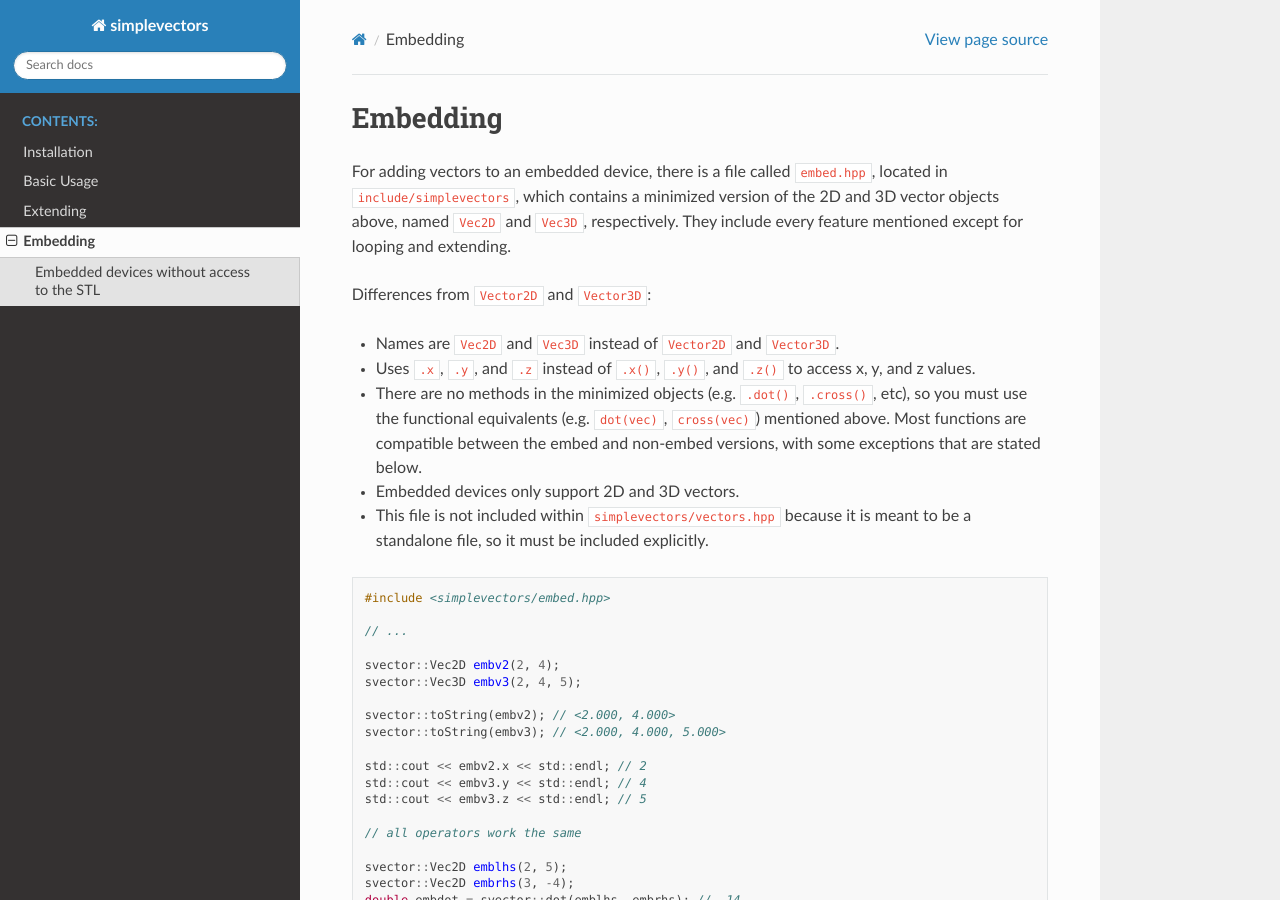
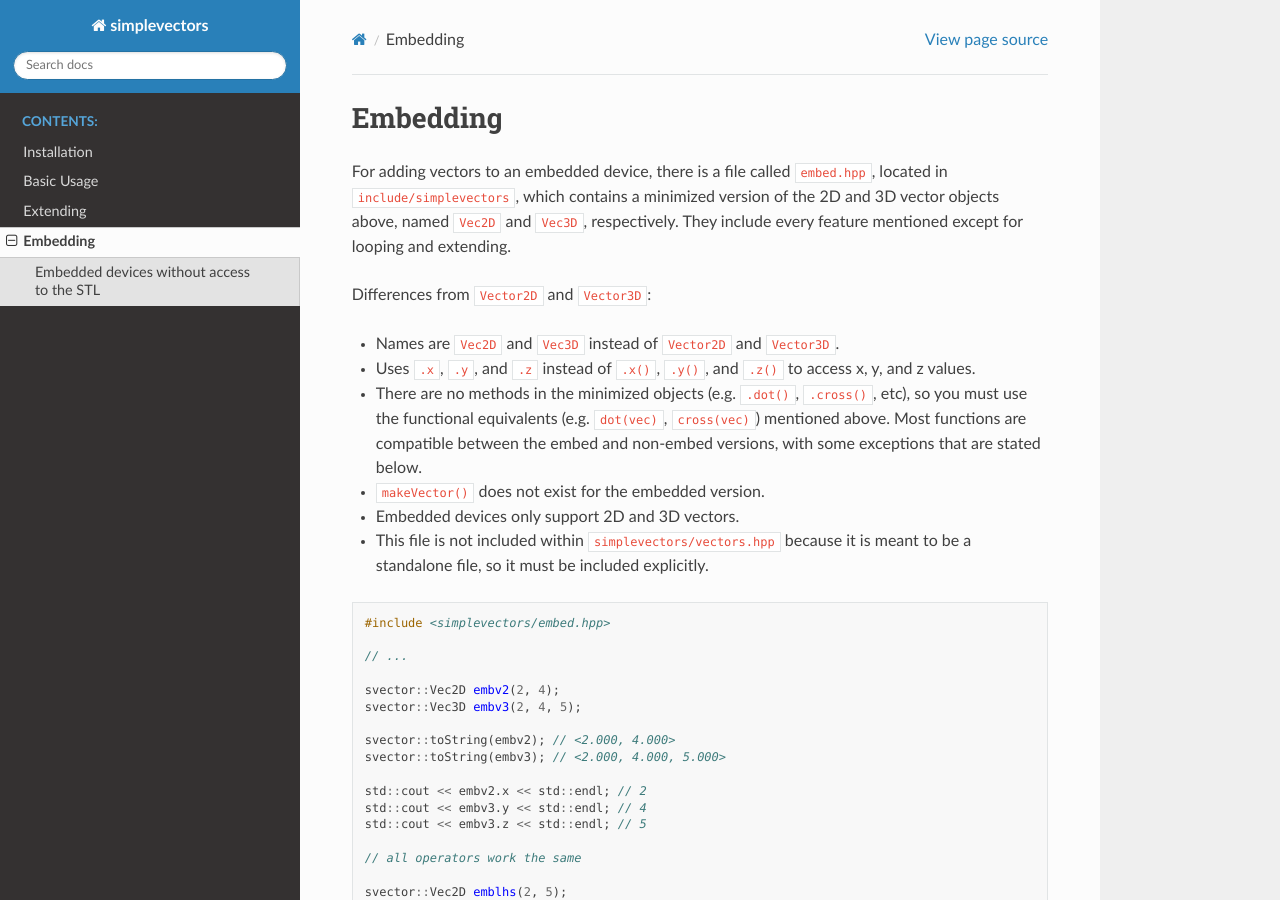
Before and after one commit to jonathanhliu21/simplevectors, a Sphinx documentation site: the page built from docs/source/embedding.rst, in a window 1280 px wide and 900 px high. Built offline with Sphinx 7.4.7 and the Read the Docs theme 2.0.0, drawn with Linux system fonts in a browser that asks for light colours; pages that are not in the unit, such as notebooks, are missing from menus.

Commit message:
update docs

```diff
--- a/docs/source/embedding.rst
+++ b/docs/source/embedding.rst
@@ -8,6 +8,7 @@ Differences from ``Vector2D`` and ``Vector3D``:
 - Names are ``Vec2D`` and ``Vec3D`` instead of ``Vector2D`` and ``Vector3D``.
 - Uses ``.x``, ``.y``, and ``.z`` instead of ``.x()``, ``.y()``, and ``.z()`` to access x, y, and z values.
 - There are no methods in the minimized objects (e.g. ``.dot()``, ``.cross()``, etc), so you must use the functional equivalents (e.g. ``dot(vec)``, ``cross(vec)``) mentioned above. Most functions are compatible between the embed and non-embed versions, with some exceptions that are stated below.
+- ``makeVector()`` does not exist for the embedded version.
 - Embedded devices only support 2D and 3D vectors.
 - This file is not included within ``simplevectors/vectors.hpp`` because it is meant to be a standalone file, so it must be included explicitly.
 
```
